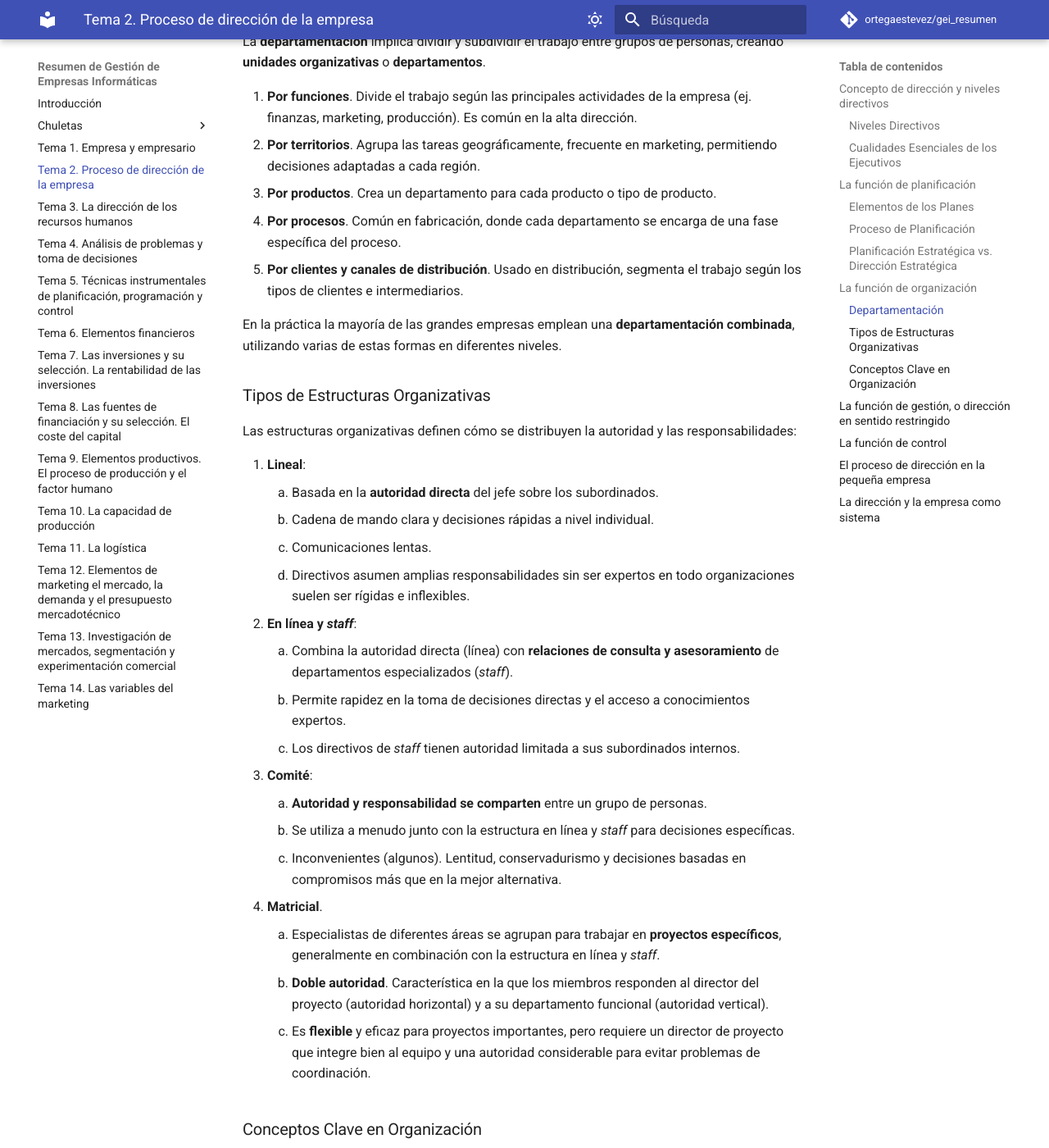
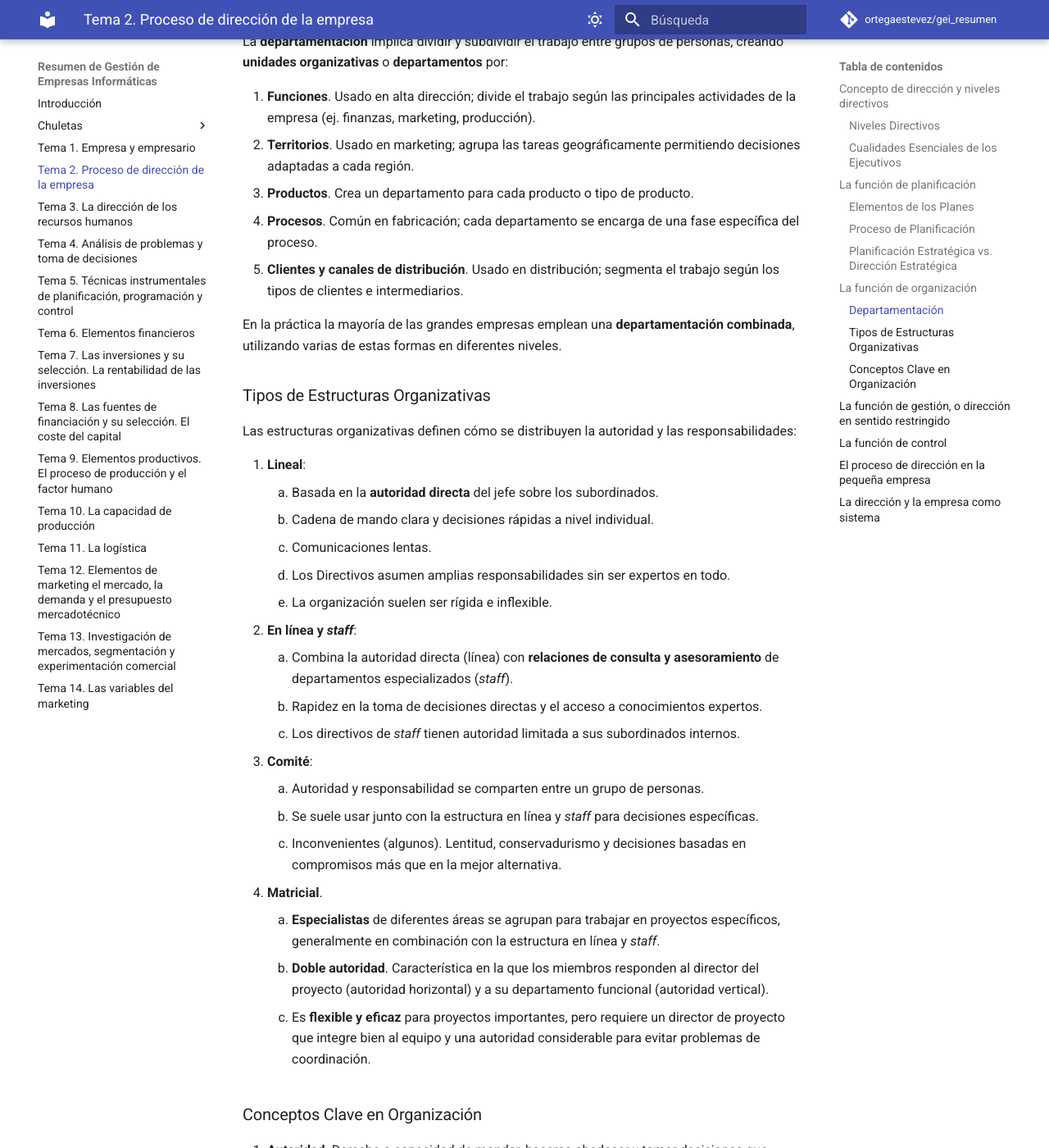
Before and after one commit to ortegaestevez/gei_resumen, an MkDocs documentation site: the page built from docs/tema_02.md, in a window 1280 px wide and 1400 px high, scrolled down 3655 px. Shown: the whole window at 82% size. Built offline with MkDocs 1.6.1 and Material for MkDocs 9.7.7, drawn with Linux system fonts in a browser that asks for light colours; comment, search, counter and statistics services are not loaded; some of the changed text lies outside the part shown.

Commit message:
Update tema_02.md
Refactored some text to improve readability

```diff
--- a/docs/tema_02.md
+++ b/docs/tema_02.md
@@ -101,13 +101,13 @@ Si las unidades operan con objetivos contradictorios, la organización es inefic
 
 ### Departamentación
 
-La **departamentación** implica dividir y subdividir el trabajo entre grupos de personas, creando **unidades organizativas** o **departamentos**.
+La **departamentación** implica dividir y subdividir el trabajo entre grupos de personas, creando **unidades organizativas** o **departamentos** por:
 
-1. **Por funciones**. Divide el trabajo según las principales actividades de la empresa (ej. finanzas, marketing, producción). Es común en la alta dirección.
-2. **Por territorios**. Agrupa las tareas geográficamente, frecuente en marketing, permitiendo decisiones adaptadas a cada región.
-3. **Por productos**. Crea un departamento para cada producto o tipo de producto.
-4. **Por procesos**. Común en fabricación, donde cada departamento se encarga de una fase específica del proceso.
-5. **Por clientes y canales de distribución**. Usado en distribución, segmenta el trabajo según los tipos de clientes e intermediarios.
+1. **Funciones**. Usado en alta dirección; divide el trabajo según las principales actividades de la empresa (ej. finanzas, marketing, producción).
+2. **Territorios**. Usado en marketing; agrupa las tareas geográficamente permitiendo decisiones adaptadas a cada región.
+3. **Productos**. Crea un departamento para cada producto o tipo de producto.
+4. **Procesos**. Común en fabricación; cada departamento se encarga de una fase específica del proceso.
+5. **Clientes y canales de distribución**. Usado en distribución; segmenta el trabajo según los tipos de clientes e intermediarios.
 
 En la práctica la mayoría de las grandes empresas emplean una **departamentación combinada**, utilizando varias de estas formas en diferentes niveles.
 
@@ -119,30 +119,31 @@ Las estructuras organizativas definen cómo se distribuyen la autoridad y las re
     1. Basada en la **autoridad directa** del jefe sobre los subordinados.
     2. Cadena de mando clara y decisiones rápidas a nivel individual.
     3. Comunicaciones lentas.
-    4. Directivos asumen amplias responsabilidades sin ser expertos en todo organizaciones suelen ser rígidas e inflexibles.
+    4. Los Directivos asumen amplias responsabilidades sin ser expertos en todo.
+    5. La organización suelen ser rígida e inflexible.
 2. **En línea y *staff***:
     1. Combina la autoridad directa (línea) con **relaciones de consulta y asesoramiento** de departamentos especializados (*staff*).
-    2. Permite rapidez en la toma de decisiones directas y el acceso a conocimientos expertos.
+    2. Rapidez en la toma de decisiones directas y el acceso a conocimientos expertos.
     3. Los directivos de *staff* tienen autoridad limitada a sus subordinados internos.
 3. **Comité**:
-    1. **Autoridad y responsabilidad se comparten** entre un grupo de personas.
-    2. Se utiliza a menudo junto con la estructura en línea y *staff* para decisiones específicas.
+    1. Autoridad y responsabilidad se comparten entre un grupo de personas.
+    2. Se suele usar junto con la estructura en línea y *staff* para decisiones específicas.
     3. Inconvenientes (algunos). Lentitud, conservadurismo y decisiones basadas en compromisos más que en la mejor alternativa.
 4. **Matricial**.
-    1. Especialistas de diferentes áreas se agrupan para trabajar en **proyectos específicos**, generalmente en combinación con la estructura en línea y *staff*.
+    1. **Especialistas** de diferentes áreas se agrupan para trabajar en proyectos específicos, generalmente en combinación con la estructura en línea y *staff*.
     2. **Doble autoridad**. Característica en la que los miembros responden al director del proyecto (autoridad horizontal) y a su departamento funcional (autoridad vertical).
-    3. Es **flexible** y eficaz para proyectos importantes, pero requiere un director de proyecto que integre bien al equipo y una autoridad considerable para evitar problemas de coordinación.
+    3. Es **flexible y eficaz** para proyectos importantes, pero requiere un director de proyecto que integre bien al equipo y una autoridad considerable para evitar problemas de coordinación.
 
 ### Conceptos Clave en Organización
 
 1. **Autoridad**. Derecho o capacidad de mandar, hacerse obedecer y tomar decisiones que afectan a otros.
 2. **Responsabilidad**. Obligación de la persona de ejecutar las tareas asignadas.
-3. **Delegación de autoridad**. Asignar una tarea a un subordinado, otorgarle libertad y autoridad para ejecutarla, y controlarle para verificar su desempeño.
+3. **Delegación de autoridad**. Asignar una tarea a un subordinado, otorgarle libertad y autoridad para ejecutarla, controlándole para verificar su desempeño.
 4. **Límite de la dirección o límite de control**. Número de personas que un directivo puede supervisar directamente.
 5. **Concentración**. La mayoría de las decisiones importantes recaen en pocos puestos.
 6. **Centralización**. Concentración que se da en la cúspide.
 7. **Descentralización**. Implica que los puestos de niveles inferiores tienen cierta capacidad de decisión, autonomía y responsabilidad. Generalmente, las decisiones rutinarias tienden a descentralizarse, mientras que las menos repetitivas y críticas se centralizan.
-8. **Organización formal**. La estructura planificada e implementada oficialmente, con unidades departamentales y relaciones definidas.
+8. **Organización formal**. Estructura planificada e implementada oficialmente, con unidades departamentales y relaciones definidas.
 9. **Organización informal**. Desarrollada con el tiempo dentro de los equipos de trabajo, creando normas, roles, relaciones sociales, estatus y canales de comunicación informales. Los directivos deben reconocerla y buscar que funcione a favor de la organización.
 
 La función de gestión, o dirección en sentido restringido
@@ -150,11 +151,11 @@ La función de gestión, o dirección en sentido restringido
 
 ***Gestionar***. Implica que las personas de una organización cumplan sus funciones para alcanzar objetivos.
 
-***Liderazgo***. Ejercicio de influencia y poder para armonizar intereses y dar dirección a un grupo. Se ha estudiado desde tres enfoques:
+***Liderazgo***. Ejercicio de influencia y poder para armonizar intereses y dar dirección a un grupo. Se ha estudiado desde tres enfoques; como:
 
-1. Como **proceso de incidencia social** a través de la comunicación, influyendo en las conductas individuales.
-2. Como un **elemento vinculado a la motivación**, donde la obediencia depende de la motivación que el líder genere.
-3. Como **propiedad personal**, refiriéndose a rasgos y conductas eficaces del líder para influir en los seguidores (teorías de la personalidad y situacional).
+1. **Proceso de incidencia social**. A través de la comunicación, influyendo en las conductas individuales.
+2. **Elemento vinculado a la motivación**. La obediencia depende de la motivación que el líder genere.
+3. **Propiedad personal**. Rasgos y conductas eficaces del líder para influir en los seguidores (teorías de la personalidad y situacional).
 
 ***Estilos de liderazgo***. Forma de comportarse del líder:
 
@@ -235,10 +236,10 @@ El proceso de dirección en la pequeña empresa
 
 Las pequeñas empresas tienen las siguientes ventajas:
 
-1. Más informales y espontáneas, lo que implica que sea más sencillo conseguir que el personal participe en las decisiones.
-2. La comunicación es más fluida y es más sencillo que todos estén bien informados para participar en el proceso de decisión.
-3. Es más sencillo conseguir que todas las personas adquieran la idea de grupo, de equipo que tiene unos objetivos comunes, y que se encuentren motivadas para alcanzarlos.
-4. En las pequeñas empresas puede haber un mejor trato con los empleados, un trato más humano basado en un conocimiento personal y en unas relaciones humanas más estrechas.
+1. **Más informales y espontáneas**. Es más sencillo conseguir que el personal participe en las decisiones.
+2. **Comunicación más fluida**. Es más sencillo que todos estén bien informados para participar en el proceso de decisión.
+3. **Más sencillo que todas las personas adquieran la idea de grupo o equipo**. Hace que tengan unos objetivos comunes y se encuentren motivadas para alcanzarlos.
+4. **Mejor trato con los empleados**. Más humano, basado en un conocimiento personal y unas relaciones humanas más estrechas.
 
 
 La dirección y la empresa como sistema
```
Also changed, not shown: other parts of docs/tema_02.md (+5 -5 lines).
